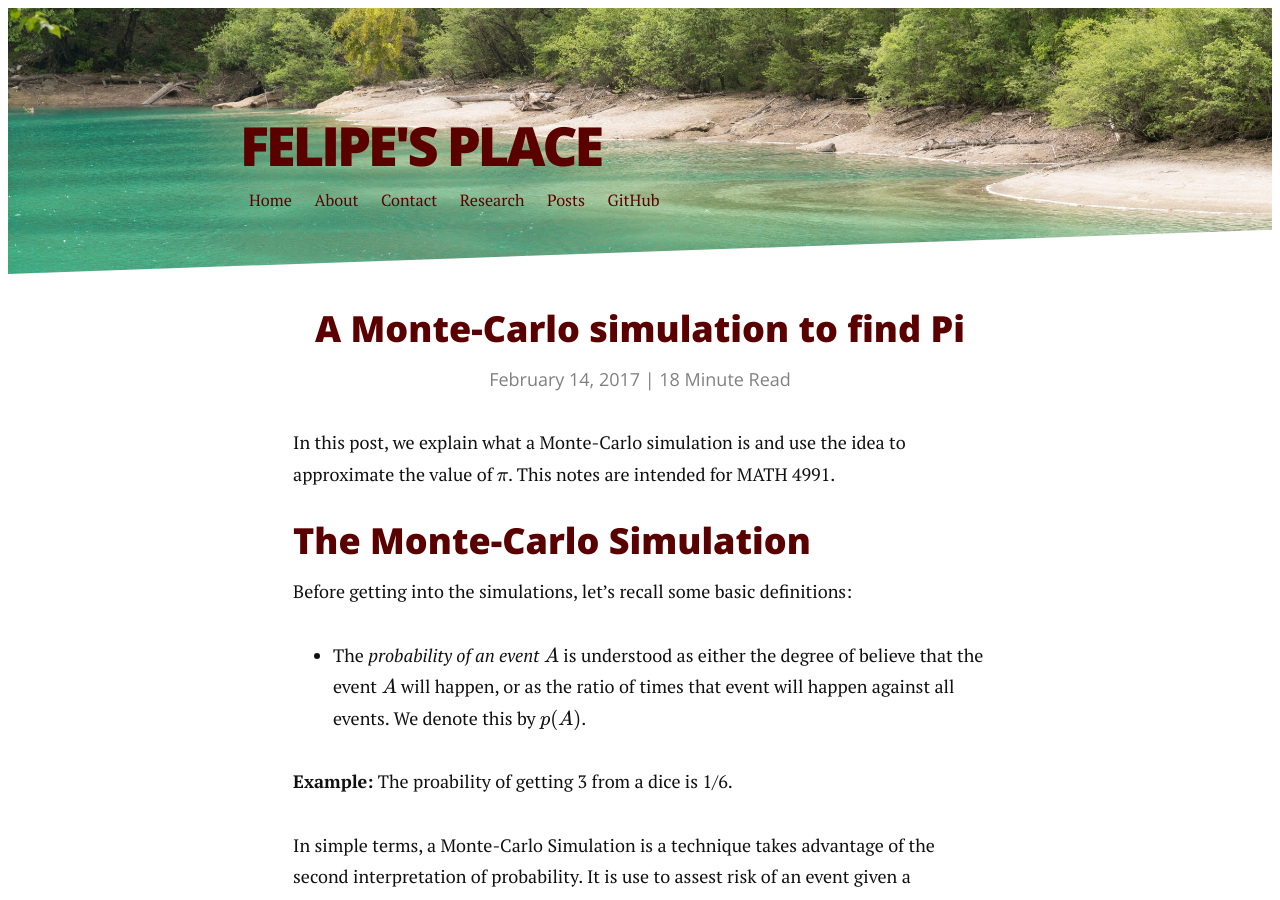
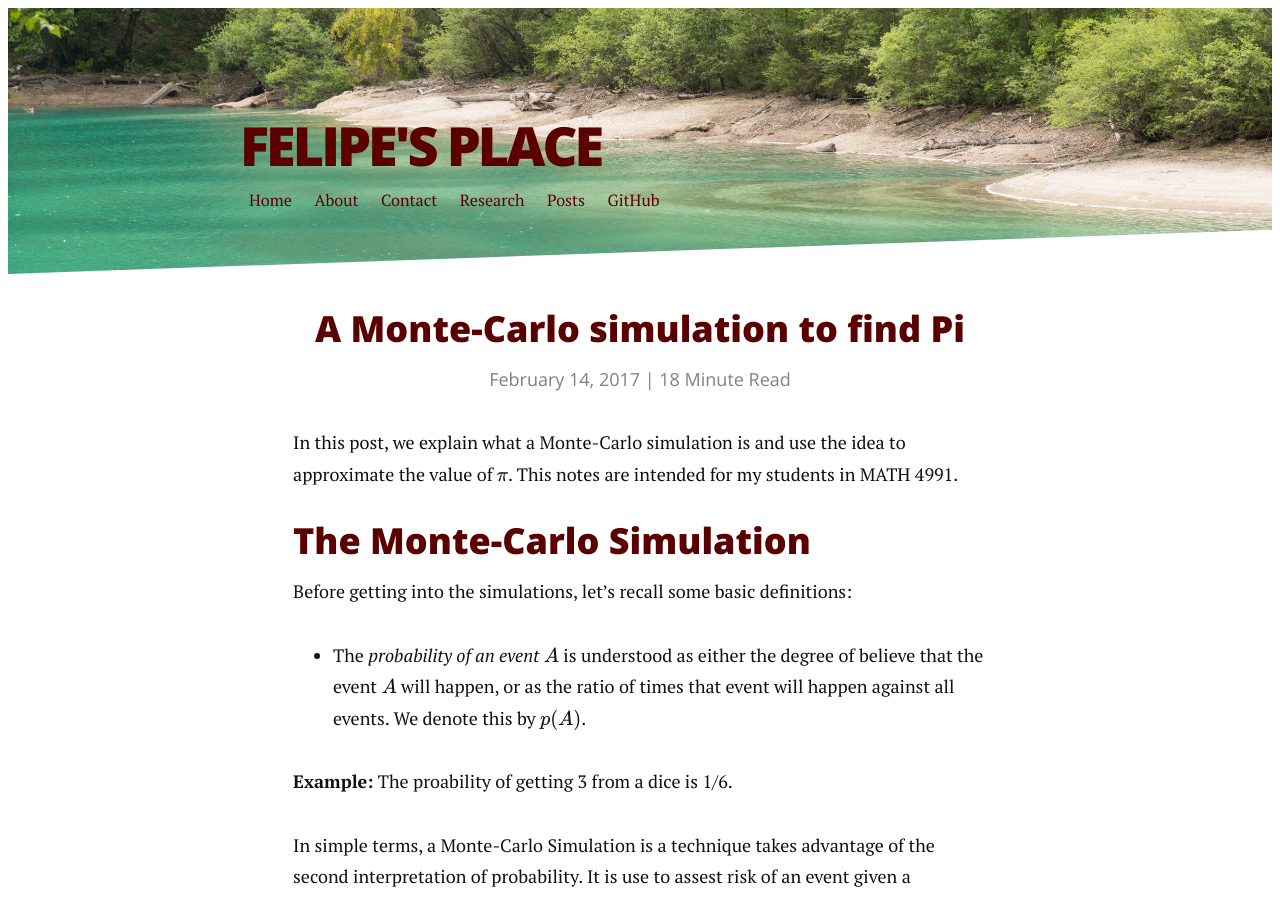
Before and after one commit to luisguiserrano/Scy1505.github.io, a Jekyll site: the page built from _posts/math/2017-02-14-A_Monte_Carlo_simulation_to_find_Pi.md, in a window 1280 px wide and 900 px high. Built offline with Jekyll 4.4.1, drawn with Linux system fonts in a browser that asks for light colours; nearby versions of some CDN libraries; formulas are drawn with MathJax 3.

Commit message:
General updates

```diff
--- a/_posts/math/2017-02-14-A_Monte_Carlo_simulation_to_find_Pi.md
+++ b/_posts/math/2017-02-14-A_Monte_Carlo_simulation_to_find_Pi.md
@@ -6,7 +6,7 @@ category: math
 ---
 
 
-In this post, we explain what a Monte-Carlo simulation is and use the idea to approximate the value of $$\pi$$. This notes are intended for MATH 4991.
+In this post, we explain what a Monte-Carlo simulation is and use the idea to approximate the value of $$\pi$$. This notes are intended for my students in MATH 4991.
 
 # The Monte-Carlo Simulation
 
```
Also changed, not shown: 3 other files.
